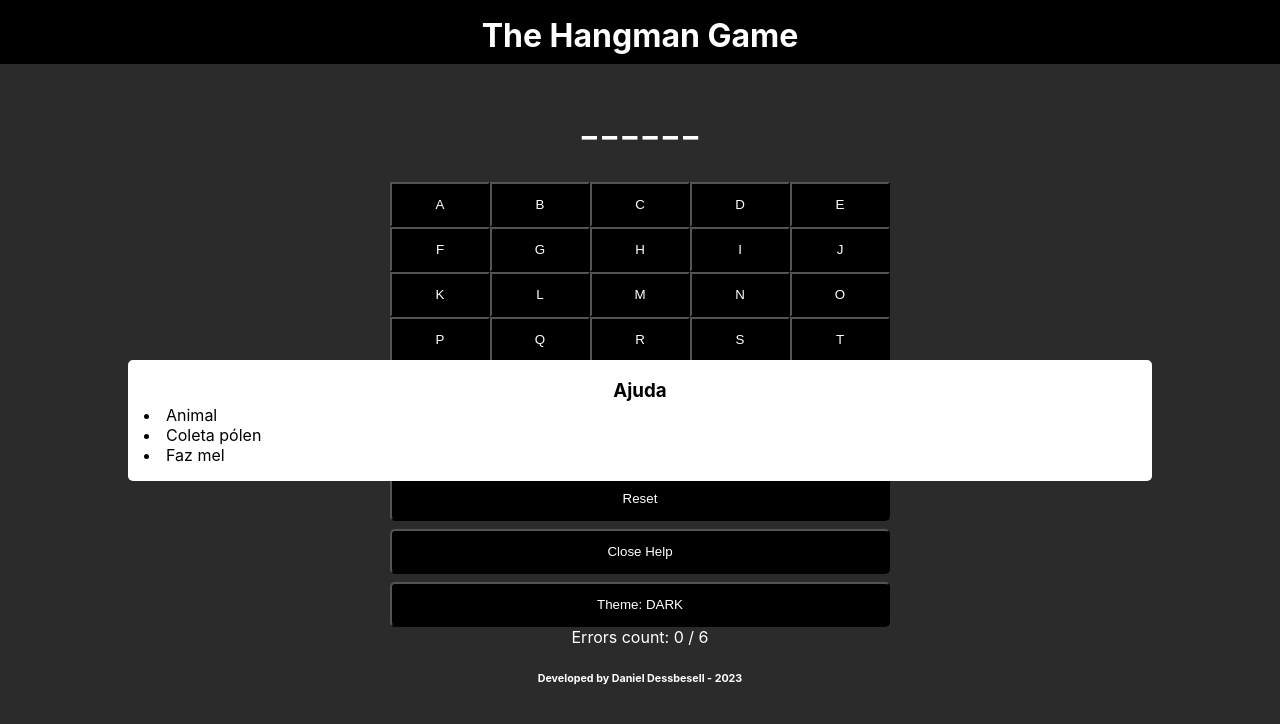
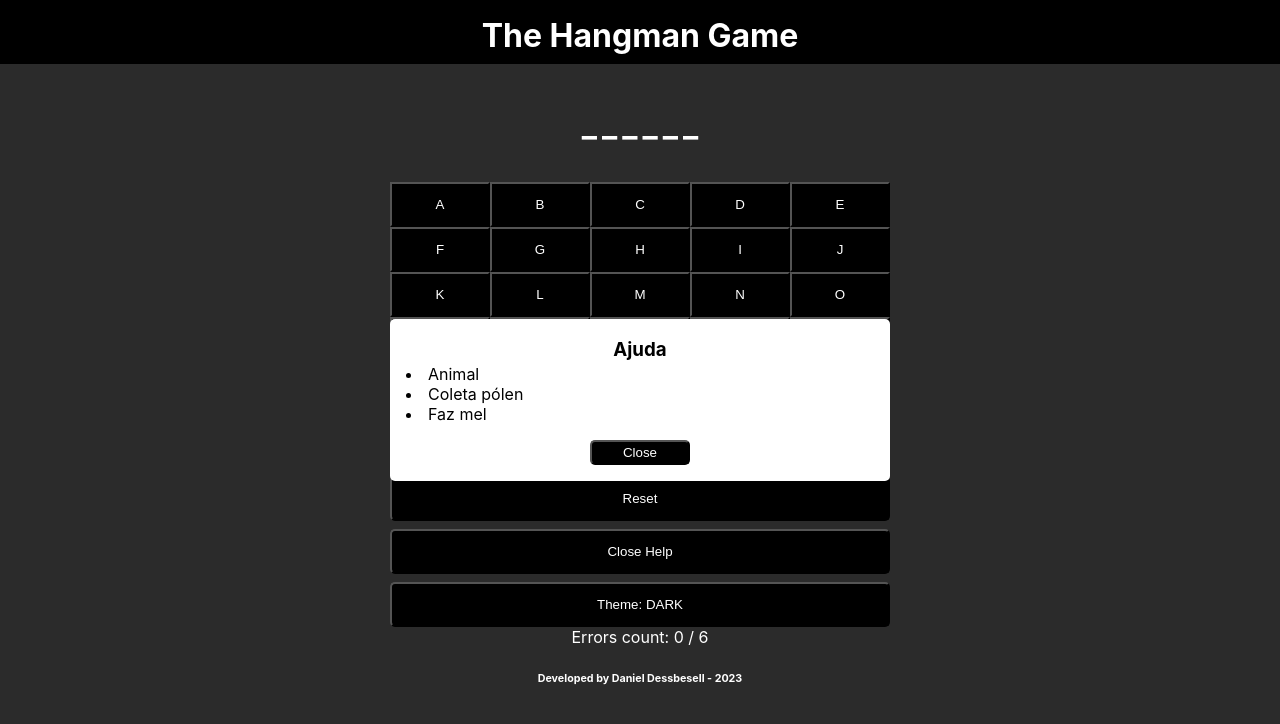
Before and after one commit to danieldessbesell/theHangmanGame, a React (Create React App) app: page / in a window 1280 px wide. Both pictures are taken after a click on the button "Help". Shown: the top 724 px of the page. Built offline with nearby package versions, Linux system fonts and the light colour scheme.

Commit message:
feat initiate hangman svg

```diff
--- a/src/pages/Hangman/index.js
+++ b/src/pages/Hangman/index.js
@@ -27,6 +27,7 @@ export default function Hangman() {
       setUsedLetters([]);
       setEndWord(false);
       setErrors(0);
+      setMessage('');
     } else {
       let aux = false
       words.ptBR.forEach((item) => {
@@ -40,6 +41,7 @@ export default function Hangman() {
           setUsedLetters([]);
           setEndWord(false);
           setErrors(0);
+          setMessage('');
         }
       });
       if (!aux) {
@@ -206,23 +208,65 @@ export default function Hangman() {
           <div
             style={{
               position: 'absolute',
-              top: '45%',
-              left: '10vw',
+              top: '0px',
+              left: '0px',
+              width: '100%',
+              height: '100vh',
+              display: 'flex',
+              justifyContent: 'center',
+              alignItems: 'center',
+            }}
+          >
+            <div
+              style={{
                 width: '80vw',
+                height: 'max-content',
+                maxWidth: '500px',
                 backgroundColor: styles[themeSelect].fontColor,
                 color: styles[themeSelect].bg1,
+                padding: '16px',
+                boxSizing: 'border-box',
+                textAlign: 'left',
+                borderRadius: '5px',
               }}
             >
-            OPAAAA
+              <h4>{mesage}</h4>
+              <div style={{ textAlign: 'center', marginTop: '16px' }}>
+                <button
+                  onClick={()=>{ setEndWord(!endWord) }}
+                  style={{
+                    width: '100px',
+                    height: '25px',
+                    maxWidth: '500px',
+                    borderRadius: '5px',
+                    backgroundColor: styles[themeSelect].bg1,
+                    color: styles[themeSelect].fontColor,
+                  }}
+                >
+                  Close
+                </button>
+              </div>
+            </div>
           </div>
         )}
         {showSuggestions && (
           <div
             style={{
               position: 'absolute',
-              top: '45%',
-              left: '10vw',
+              top: '0px',
+              left: '0px',
+              width: '100%',
+              height: '100vh',
+              display: 'flex',
+              justifyContent: 'center',
+              alignItems: 'center',
+            }}
+          >
+            <div
+              style={{
                 width: '80vw',
+                height: 'max-content',
+                maxWidth: '500px',
                 backgroundColor: styles[themeSelect].fontColor,
                 color: styles[themeSelect].bg1,
                 padding: '16px',
@@ -235,6 +279,22 @@ export default function Hangman() {
               {suggestions.map((item)=>(
                 <li>{item}</li>
               ))}
+              <div style={{ textAlign: 'center', marginTop: '16px' }}>
+                <button
+                  onClick={()=>{ setShowSugestions(!showSuggestions) }}
+                  style={{
+                    width: '100px',
+                    height: '25px',
+                    maxWidth: '500px',
+                    borderRadius: '5px',
+                    backgroundColor: styles[themeSelect].bg1,
+                    color: styles[themeSelect].fontColor,
+                  }}
+                >
+                  Close
+                </button>
+              </div>
+            </div>
           </div>
         )}
         <div>
```
Also changed, not shown: src/components/HangmanSVG/index.js (added, +22 -0 lines). Lines whose indentation alone changed are shown as unchanged.
